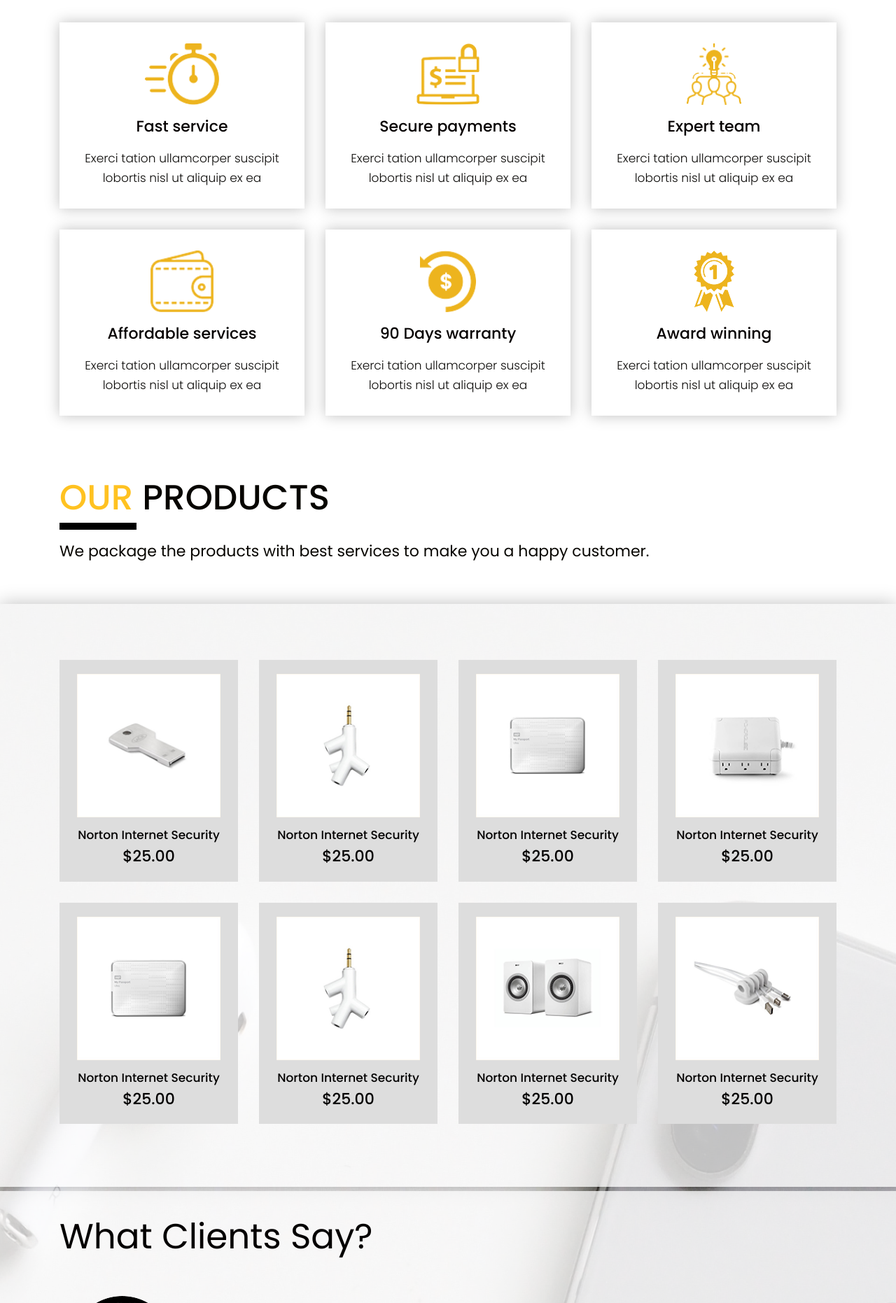
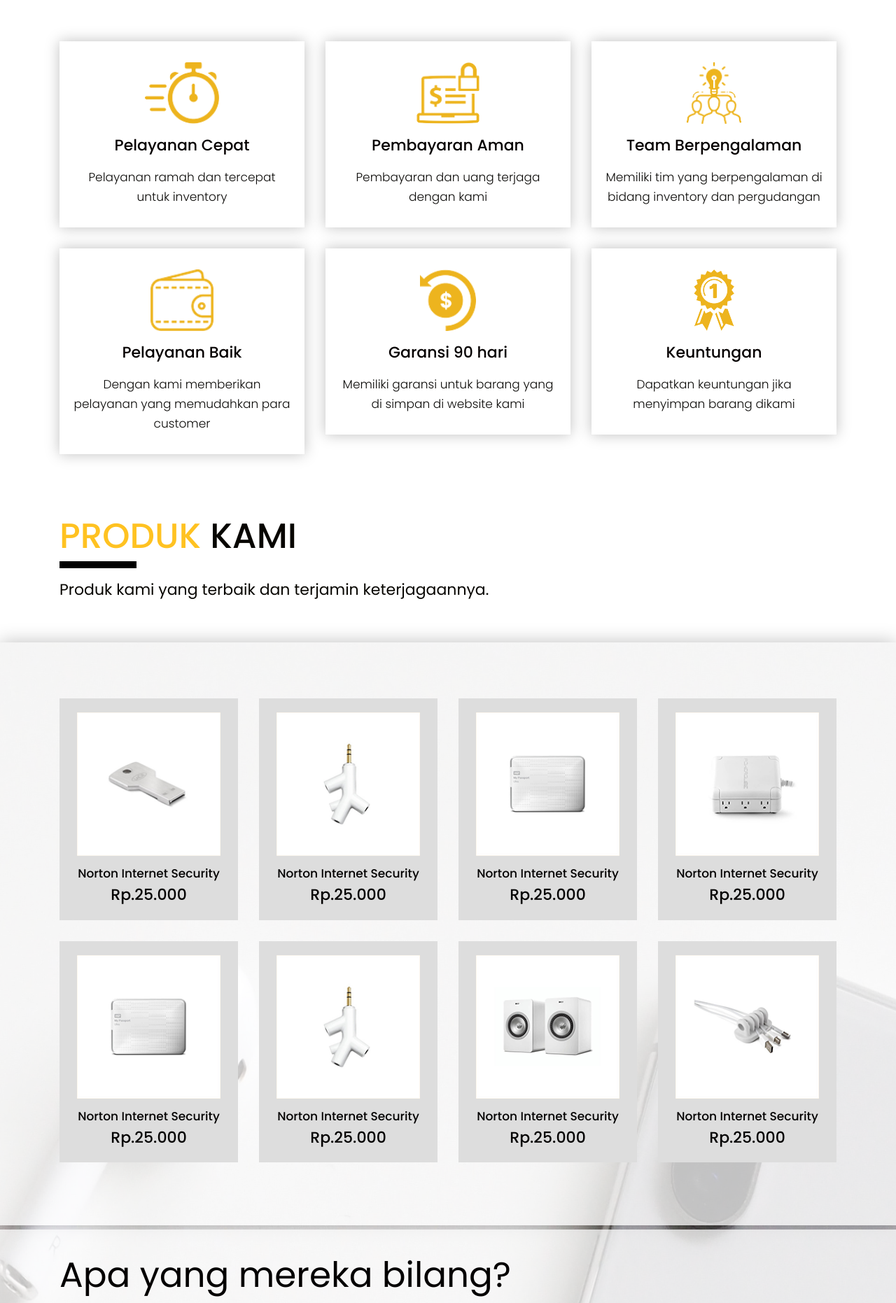
Before and after one commit to kazuRW/aplikasi_inventory, a CodeIgniter app: page /inventory/ in a window 1280 px wide. Shown: the part 1738-3600 px from the top of the page at 70% size. Run offline with CodeIgniter, Linux system fonts and the light colour scheme; some libraries are stand-ins or nearby versions.

Commit message:
update home

```diff
--- a/application/views/home.php
+++ b/application/views/home.php
@@ -55,7 +55,7 @@
                   </div>
                   <div class="col-xl-6 col-lg-6 col-md-6 col-sm-12">
                        <div class="top-box">
-                        <p>long established fact that a reader will be </p>
+                        <p>Dapatkan tips & insight kembangkan bisnis bersama kami </p>
                     </div>
                   </div>
                </div>
@@ -66,7 +66,7 @@
                <div class="col-xl-3 col-lg-3 col-md-3 col-sm-3 col logo_section">
                   <div class="full">
                      <div class="center-desk">
-                        <div class="logo"> <a href="index.html"><img src="./lighten/images/logo.jpg" alt="logo"/></a> </div>
+                        <div class="logo"> <a href="home"><img src="./assets/images/logo.png" height="100px" width="100px" alt="logo"/></a> </div>
                      </div>
                   </div>
                </div>
@@ -216,43 +216,43 @@
                <div class="col-xl-4 col-lg-4 col-md-4 col-sm-12">
                   <div class="service-box">
                      <i><img src="./lighten/icon/service1.png"/></i>
-                     <h3>Fast service</h3>
-                     <p>Exerci tation ullamcorper suscipit lobortis nisl ut aliquip ex ea </p>
+                     <h3>Pelayanan Cepat</h3>
+                     <p>Pelayanan ramah dan tercepat untuk inventory </p>
                   </div>
                </div>
                <div class="col-xl-4 col-lg-4 col-md-4 col-sm-12">
                   <div class="service-box">
                      <i><img src="./lighten/icon/service2.png"/></i>
-                     <h3>Secure payments</h3>
-                     <p>Exerci tation ullamcorper suscipit lobortis nisl ut aliquip ex ea </p>
+                     <h3>Pembayaran Aman</h3>
+                     <p>Pembayaran dan uang terjaga dengan kami </p>
                   </div>
                </div>
                <div class="col-xl-4 col-lg-4 col-md-4 col-sm-12">
                   <div class="service-box">
                      <i><img src="./lighten/icon/service3.png"/></i>
-                     <h3>Expert team</h3>
-                     <p>Exerci tation ullamcorper suscipit lobortis nisl ut aliquip ex ea </p>
+                     <h3>Team Berpengalaman</h3>
+                     <p>Memiliki tim yang berpengalaman di bidang inventory dan pergudangan </p>
                   </div>
                </div>
                <div class="col-xl-4 col-lg-4 col-md-4 col-sm-12">
                   <div class="service-box">
                      <i><img src="./lighten/icon/service4.png"/></i>
-                     <h3>Affordable services</h3>
-                     <p>Exerci tation ullamcorper suscipit lobortis nisl ut aliquip ex ea </p>
+                     <h3>Pelayanan Baik</h3>
+                     <p>Dengan kami memberikan pelayanan yang memudahkan para customer </p>
                   </div>
                </div>
                <div class="col-xl-4 col-lg-4 col-md-4 col-sm-12">
                   <div class="service-box">
                      <i><img src="./lighten/icon/service5.png"/></i>
-                     <h3>90 Days warranty</h3>
-                     <p>Exerci tation ullamcorper suscipit lobortis nisl ut aliquip ex ea </p>
+                     <h3>Garansi 90 hari</h3>
+                     <p>Memiliki garansi untuk barang yang di simpan di website kami </p>
                   </div>
                </div>
                <div class="col-xl-4 col-lg-4 col-md-4 col-sm-12">
                   <div class="service-box">
                      <i><img src="./lighten/icon/service6.png"/></i>
-                     <h3>Award winning</h3>
-                     <p>Exerci tation ullamcorper suscipit lobortis nisl ut aliquip ex ea </p>
+                     <h3>Keuntungan</h3>
+                     <p>Dapatkan keuntungan jika menyimpan barang dikami </p>
                   </div>
                </div>
             </div>
@@ -266,8 +266,8 @@
             <div class="row">
                <div class="col-md-12">
                   <div class="title">
-                     <h2>our <strong class="black">products</strong></h2>
-                     <span>We package the products with best services to make you a happy customer.</span>
+                     <h2>Produk <strong class="black">Kami</strong></h2>
+                     <span>Produk kami yang terbaik dan terjamin keterjagaannya.</span>
                   </div>
                </div>
             </div>
@@ -281,56 +281,56 @@
                   <div class="product-box">
                      <i><img src="./lighten/icon/p1.png"/></i>
                      <h3>Norton Internet Security</h3>
-                     <span>$25.00</span>
+                     <span>Rp.25.000</span>
                   </div>
                </div>
                <div class="col-xl-3 col-lg-3 col-md-6 col-sm-12">
                   <div class="product-box">
                      <i><img src="./lighten/icon/p2.png"/></i>
                      <h3>Norton Internet Security</h3>
-                     <span>$25.00</span>
+                     <span>Rp.25.000</span>
                   </div>
                </div>
                <div class="col-xl-3 col-lg-3 col-md-6 col-sm-12">
                   <div class="product-box">
                      <i><img src="./lighten/icon/p3.png"/></i>
                      <h3>Norton Internet Security</h3>
-                     <span>$25.00</span>
+                     <span>Rp.25.000</span>
                   </div>
                </div>
                <div class="col-xl-3 col-lg-3 col-md-6 col-sm-12">
                   <div class="product-box">
                      <i><img src="./lighten/icon/p4.png"/></i>
                      <h3>Norton Internet Security</h3>
-                     <span>$25.00</span>
+                     <span>Rp.25.000</span>
                   </div>
                </div>
                <div class="col-xl-3 col-lg-3 col-md-6 col-sm-12">
                   <div class="product-box">
                      <i><img src="./lighten/icon/p5.png"/></i>
                      <h3>Norton Internet Security</h3>
-                     <span>$25.00</span>
+                     <span>Rp.25.000</span>
                   </div>
                </div>
                <div class="col-xl-3 col-lg-3 col-md-6 col-sm-12">
                   <div class="product-box">
                      <i><img src="./lighten/icon/p2.png"/></i>
                      <h3>Norton Internet Security</h3>
-                     <span>$25.00</span>
+                     <span>Rp.25.000</span>
                   </div>
                </div>
                <div class="col-xl-3 col-lg-3 col-md-6 col-sm-12">
                   <div class="product-box">
                      <i><img src="./lighten/icon/p6.png"/></i>
                      <h3>Norton Internet Security</h3>
-                     <span>$25.00</span>
+                     <span>Rp.25.000</span>
                   </div>
                </div>
                <div class="col-xl-3 col-lg-3 col-md-6 col-sm-12">
                   <div class="product-box">
                      <i><img src="./lighten/icon/p7.png"/></i>
                      <h3>Norton Internet Security</h3>
-                     <span>$25.00</span>
+                     <span>Rp.25.000</span>
                   </div>
                </div>
 
@@ -345,7 +345,7 @@
                <div class="row">
                   <div class="col-md-12">
                      <div class="title">
-                        <h3>What Clients Say?</h3>
+                        <h3>Apa yang mereka bilang?</h3>
                      </div>
                   </div>
                </div>
@@ -408,14 +408,14 @@
             <div class="row">
                <div class="col-xl-7 col-lg-7 col-md-7 col-sm-12">
                   <div class="yellow-box">
-                     <h3>REQUEST A FREE QUOTE<i><img src="icon/calll.png"/></i></h3>
+                     <h3>Permintaan<i><img src="icon/calll.png"/></i></h3>
 
-                     <p>Get answers and advice from people you want it from.</p>
+                     <p>Dapatkan penawaran di website ini dengan menjelajah lebih jauh.</p>
                   </div>
                </div>
                 <div class="col-xl-5 col-lg-5 col-md-5 col-sm-12">
                   <div class="yellow-box">
-                     <a href="#">Get  Quote</a>
+                     <a href="#">Dapatkan permintaan</a>
                   </div>
                </div>
             </div>
@@ -452,45 +452,45 @@
             <div class="row">
                <div class="col-xl-3 col-lg-3 col-md-6 col-sm-12">
                   <div class="contact">
-                     <h3>conatct us</h3>
-                     <span>123 Second Street Fifth Avenue,<br>
-                       Manhattan, New York<br>
-                        +987 654 3210</span>
+                     <h3>kontak kami</h3>
+                     <span>jl kembangan,<br>
+                       bekasi, jawa barat<br>
+                        +628123456789</span>
                   </div>
                </div>
                  <div class="col-xl-3 col-lg-3 col-md-6 col-sm-12">
                   <div class="contact">
-                     <h3>ADDITIONAL LINKS</h3>
+                     <h3>Link alternatif</h3>
                      <ul class="lik">
-                         <li> <a href="#">About us</a></li>
-                         <li> <a href="#">Terms and conditions</a></li>
-                         <li> <a href="#">Privacy policy</a></li>
-                         <li> <a href="#">News</a></li>
-                          <li> <a href="#">Contact us</a></li>
+                         <li> <a href="#">Tentang kami</a></li>
+                         <li> <a href="#">Kebijakan dan ketentuan</a></li>
+                         <li> <a href="#">Privasi dan Kejagaan</a></li>
+                         <li> <a href="#">Berita</a></li>
+                          <li> <a href="#">Kontak kami</a></li>
                      </ul>
                   </div>
                </div>
                  <div class="col-xl-3 col-lg-3 col-md-6 col-sm-12">
                   <div class="contact">
-                     <h3>service</h3>
+                     <h3>pelayanan</h3>
                       <ul class="lik">
-                    <li> <a href="#"> Data recovery</a></li>
-                         <li> <a href="#">Computer repair</a></li>
-                         <li> <a href="#">Mobile service</a></li>
-                         <li> <a href="#">Network solutions</a></li>
-                          <li> <a href="#">Technical support</a></li>
+                    <li> <a href="#"> Data Kembali</a></li>
+                         <li> <a href="#">Perbaikan Komputer</a></li>
+                         <li> <a href="#">Perbaikan handphone</a></li>
+                         <li> <a href="#">Perbaikan jaringan dan pemasangan</a></li>
+                          <li> <a href="#">Teknik support</a></li>
                   </div>
                </div>
                  <div class="col-xl-3 col-lg-3 col-md-6 col-sm-12">
                   <div class="contact">
-                     <h3>About lighten</h3>
-                     <span>Tincidunt elit magnis nulla facilisis. Dolor Sapien nunc amet ultrices, </span>
+                     <h3>Tentang Website ini</h3>
+                     <span>Dengan adanya website ini memudahkan para pelanggan untuk menyimmpan barang dan mendapatkan barang secara aman dan terjamin, </span>
                   </div>
                </div>
             </div>
          </div>
             <div class="copyright">
-               <p>Copyright 2019 All Right Reserved By <a href="https://html.design/">Free html Templates</a> Distributed By <a href="https://themewagon.com">ThemeWagon </a></p>
+               <p>Copyright 2024 RamzDani </a></p>
             </div>
 
       </div>
```
Also changed, not shown: DATABASE FILE/inventory.sql (+83 -69 lines), assets/images/logo.png (added).
